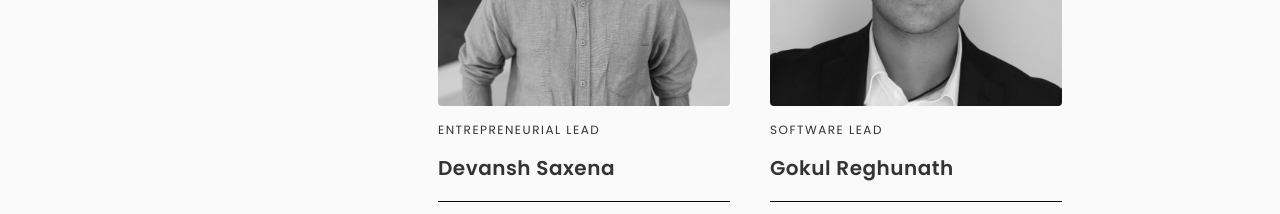
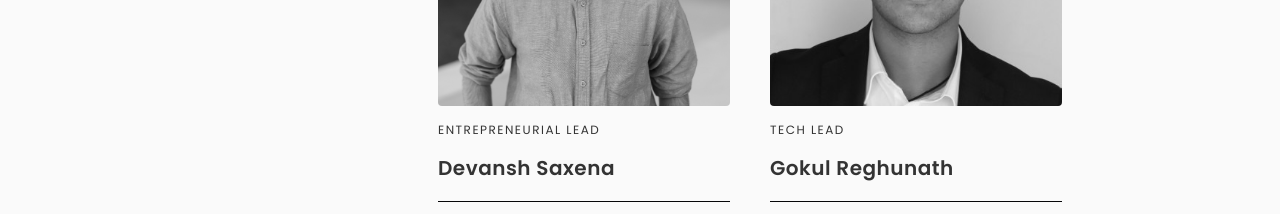
Before and after one commit to veiss-fit/veiss-web, a Next.js app: page /en in a window 1280 px wide. Shown: the part 2480-2694 px from the top of the page. Built offline with nearby package versions, Linux system fonts and the light colour scheme; no server answers.

Commit message:
(feat) gokul tech lead

```diff
--- a/src/app/[locale]/(web)/components/OurTeam/OurTeam.tsx
+++ b/src/app/[locale]/(web)/components/OurTeam/OurTeam.tsx
@@ -56,7 +56,7 @@ function OurTeam() {
                 </div>
               </div>
               <p className="text-secondary text-[12px] leading-[12px] tracking-[1.5px] uppercase text-center sm:text-left">
-                Software Lead
+                Tech Lead
               </p>
               <h4 className="pb-[18px] border-b border-b-[#070709] text-[20px] leading-[29px] tracking-[0.5px] font-semibold text-secondary text-center sm:text-left">
                 Gokul Reghunath
```
